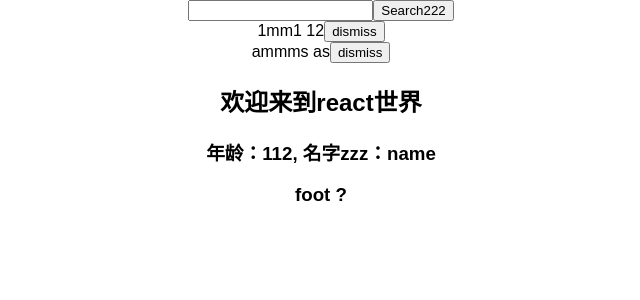
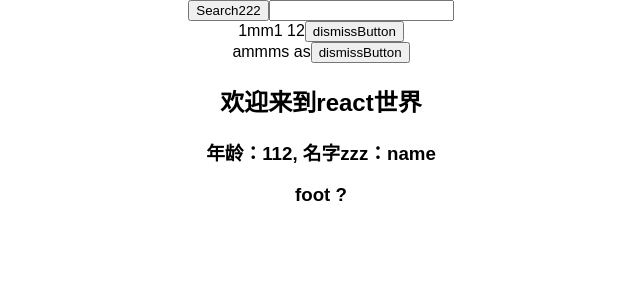
Before and after one commit to lewislinlin/try_road_react, a React (Create React App) app: page / in a window 1280 px wide. Shown: the top 300 px of the page, without its empty margins (319-959 px from the left). Built offline with nearby package versions, Linux system fonts and the light colour scheme.

Commit message:
可复用组件，ES6组件，函数式无状态组件

```diff
--- a/src/App.js
+++ b/src/App.js
@@ -126,28 +126,42 @@ class App extends Component {
   }
 }
 
-class Search extends Component {
-  render(){
-    const {value, onChange, children } = this.props;
-    return(
-      <form>
+// class Search extends Component {
+//   render(){
+//     const {value, onChange, children } = this.props;
+//     return(
+//       <form>
 
-        <input
+//         <input
+//         type="text"
+//         value={value}
+//         onChange={onChange}
+
+//         />
+//         {children}
+//       </form>
+//       );
+//   }
+// }
+
+function Search({value,onChange,children}){
+  // const {value,onChange,children} = props
+  return(
+    <form>
+       {children}
+       <input
         type="text"
         value={value}
         onChange={onChange}
-
         />
-        {children}
-      </form>
-      );
-  }
+   </form>
+  );
 }
 
-class Table extends Component{
-  render(){
-    const {list, filterPattern, onDismiss} = this.props;
-    return(
+const Table = ({list, filterPattern, onDismiss})=>
+  // render(){
+    // const {list, filterPattern, onDismiss} = this.props;
+    // return(
       <div>
       {list.filter(isSearched(filterPattern)).map( item =>
 
@@ -155,22 +169,70 @@ class Table extends Component{
           <span>{item.title} </span>
           <span>{item.author}</span>
           <span>
-            <button
+            {/* <button
               onClick={()=>{onDismiss(item.objectID)}}
               type="button"
 
             >
             dismiss
-            </button>
+            </button> */}
+            <Button
+            onClick={()=>{onDismiss(item.objectID)}}
+            >
+            dismissButton
+            </Button>
           </span>
 
         </div>
 
     )}
   </div>
-  )
-  }
+  // )
+  // }
+
+
+
+// class Button extends Component{
+//   render(){
+//     const {
+//       onClick,
+//        className='',
+//         children,
+//       } = this.props;
+
+//     return(
+//       <button
+//         onClick = {onClick}
+//         className = {className}
+//         type = "button"
+
+//       >
+//         {children}
+//       </button>
+//     )
+//   }
+
+// }
+
+const Button = (
+  {
+  onClick,
+   className='',
+    children
+  })=>{
+//  do somthing
+
+    return(
+      <button
+        onClick = {onClick}
+        className = {className}
+        type = "button"
+
+      >
+        {children}
+      </button>
+    )
+
 
 }
-
 export default App;
```
